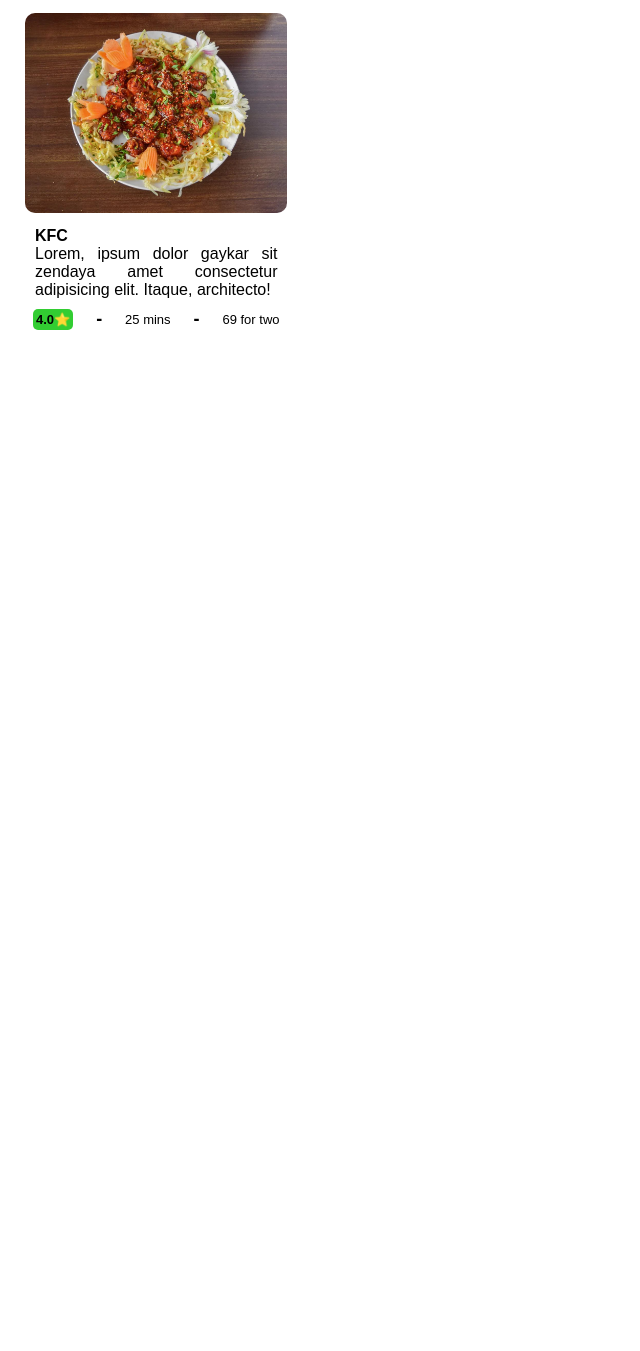
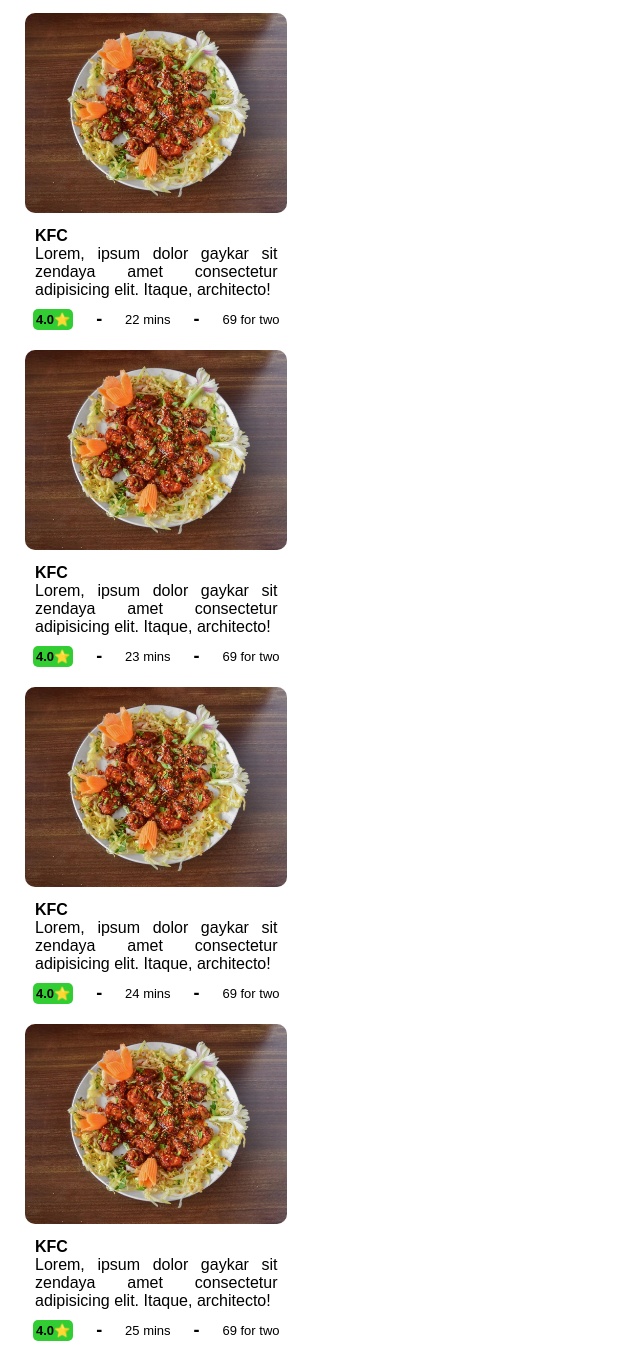
Before and after one commit to DhanasekaranRanijth/hari, a website built with Vite: page index.html in a window 1280 px wide. Shown: the part 410-1761 px from the top of the page, without its empty margins (0-640 px from the left). Before the commit the page ends 800 px from the top, so only its background shows below. Built offline with nearby package versions, Linux system fonts and the light colour scheme.

Commit message:
Update index.html

```diff
--- a/index.html
+++ b/index.html
@@ -86,6 +86,111 @@
           </div>
           <div class="grid_item_separator">-</div>
           <div class="grid_item_footer_2">
+            22 mins
+          </div>
+          <div class="grid_item_separator">-</div>
+          <div class="grid_item_footer_3">69 for two</div>
+        </div>
+
+      </div>
+    </div>
+  </div>
+
+   <div class="grid_body">
+      <div class="grid_item">
+        <div>
+          <img src="./s1.jpg" height="200px">
+        </div>
+
+        <div>
+          <div class="grid_item_desc">
+            <div class="grid_item_desc_head">
+              KFC
+            </div>
+            <div class="grid_item_desc_body">
+              Lorem, ipsum dolor gaykar sit zendaya amet consectetur adipisicing elit. Itaque, architecto!
+            </div>
+          </div>
+        </div>
+
+        <div class="grid_item_footer">
+          <div class="grid_item_footer_1">
+            <div class="grid_item_footer_1_rating">
+              4.0⭐
+            </div>
+          </div>
+          <div class="grid_item_separator">-</div>
+          <div class="grid_item_footer_2">
+            23 mins
+          </div>
+          <div class="grid_item_separator">-</div>
+          <div class="grid_item_footer_3">69 for two</div>
+        </div>
+
+      </div>
+    </div>
+  </div>
+
+   <div class="grid_body">
+      <div class="grid_item">
+        <div>
+          <img src="./s1.jpg" height="200px">
+        </div>
+
+        <div>
+          <div class="grid_item_desc">
+            <div class="grid_item_desc_head">
+              KFC
+            </div>
+            <div class="grid_item_desc_body">
+              Lorem, ipsum dolor gaykar sit zendaya amet consectetur adipisicing elit. Itaque, architecto!
+            </div>
+          </div>
+        </div>
+
+        <div class="grid_item_footer">
+          <div class="grid_item_footer_1">
+            <div class="grid_item_footer_1_rating">
+              4.0⭐
+            </div>
+          </div>
+          <div class="grid_item_separator">-</div>
+          <div class="grid_item_footer_2">
+            24 mins
+          </div>
+          <div class="grid_item_separator">-</div>
+          <div class="grid_item_footer_3">69 for two</div>
+        </div>
+
+      </div>
+    </div>
+  </div>
+
+   <div class="grid_body">
+      <div class="grid_item">
+        <div>
+          <img src="./s1.jpg" height="200px">
+        </div>
+
+        <div>
+          <div class="grid_item_desc">
+            <div class="grid_item_desc_head">
+              KFC
+            </div>
+            <div class="grid_item_desc_body">
+              Lorem, ipsum dolor gaykar sit zendaya amet consectetur adipisicing elit. Itaque, architecto!
+            </div>
+          </div>
+        </div>
+
+        <div class="grid_item_footer">
+          <div class="grid_item_footer_1">
+            <div class="grid_item_footer_1_rating">
+              4.0⭐
+            </div>
+          </div>
+          <div class="grid_item_separator">-</div>
+          <div class="grid_item_footer_2">
             25 mins
           </div>
           <div class="grid_item_separator">-</div>
```
